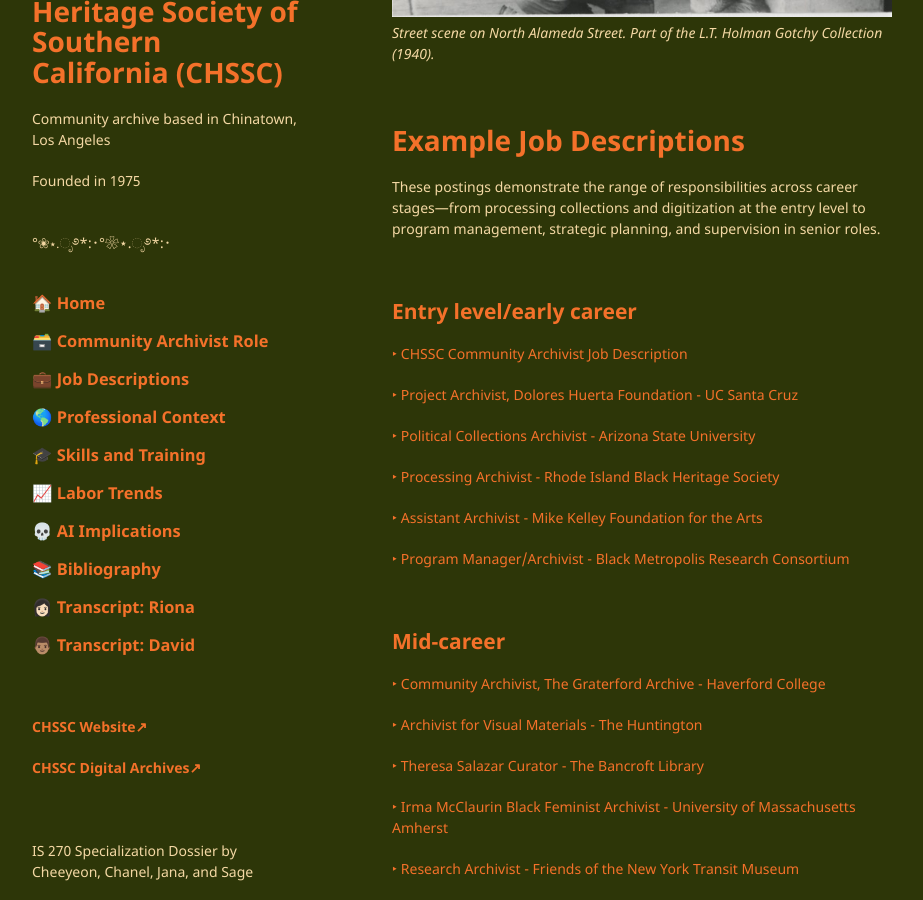
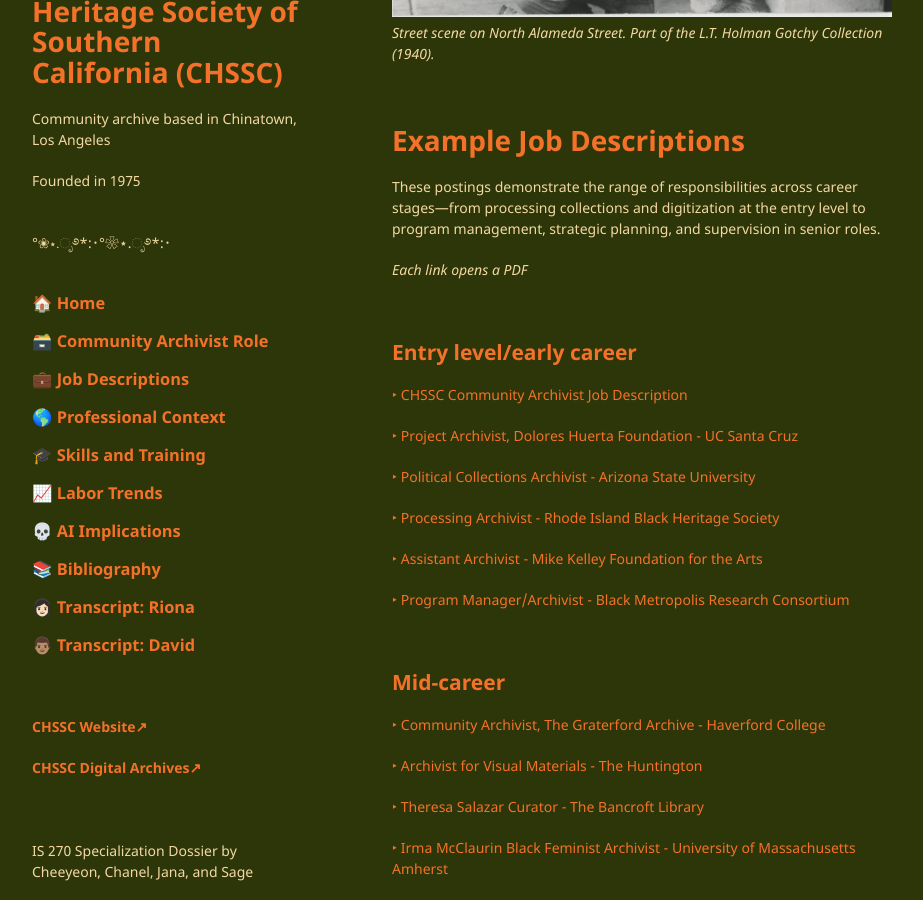
Before and after one commit to chaanelly/IS270-CHSSC, a Jekyll site: the page built from pages/job-descriptions.md, in a window 1280 px wide and 900 px high, scrolled down 383 px. Shown: the whole window, without its empty margins (178-1101 px from the left). Built offline with Jekyll 4.4.1, drawn with Linux system fonts in a browser that asks for light colours; our own code applies the rules of GitHub Pages for plain Markdown files.

Commit message:
Update job-descriptions.md

```diff
--- a/pages/job-descriptions.md
+++ b/pages/job-descriptions.md
@@ -5,6 +5,8 @@ _Street scene on North Alameda Street. Part of the L.T. Holman Gotchy Collection
 
 <h1>Example Job Descriptions</h1>
 These postings demonstrate the range of responsibilities across career stages—from processing collections and digitization at the entry level to program management, strategic planning, and supervision in senior roles.
+
+_Each link opens a PDF_
 
 <br>
 
```
